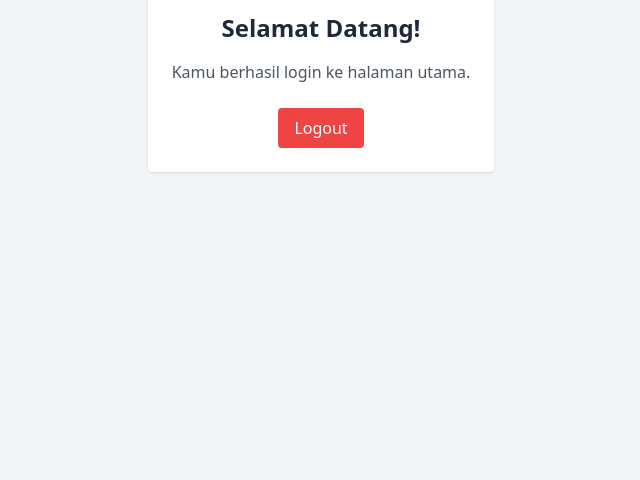
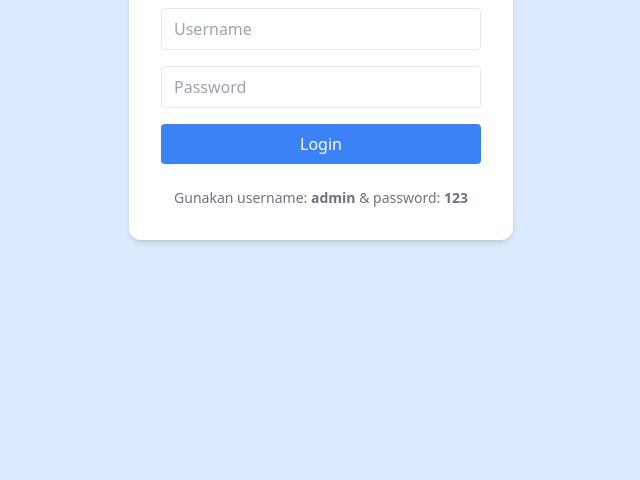
Before and after one commit to DHZZZZ/aboutme, a plain HTML site: page login.html in a window 1280 px wide. Shown: the part 320-800 px from the top of the page, without its empty margins (319-959 px from the left). Drawn offline with nearby package versions, Linux system fonts and the light colour scheme.

Commit message:
Update login.html

```diff
--- a/login.html
+++ b/login.html
@@ -3,7 +3,30 @@
 <head>
   <meta charset="UTF-8" />
   <meta name="viewport" content="width=device-width, initial-scale=1.0"/>
-  <title>Halaman Utama</title>
+  <title>Login</title>
+  <script src="https://cdn.tailwindcss.com"></script>
+</head>
+<body class="bg-blue-100 min-h-screen flex items-center justify-center">
+
+  <div class="bg-white p-8 rounded-xl shadow-md w-full max-w-sm">
+    <h1 class="text-2xl font-bold text-center text-blue-700 mb-6">Login</h1>
+
+    <form onsubmit="login(event)" class="space-y-4">
+      <input type="text" id="username" placeholder="Username" required
+        class="w-full border px-3 py-2 rounded focus:outline-none focus:ring-2 focus:ring-blue-400" />
+
+      <input type="password" id="password" placeholder="Password" required
+        class="w-full border px-3 py-2 rounded focus:outline-none focus:ring-2 focus:ring-blue-400" />
+
+      <button type="submit"
+        class="w-full bg-blue-500 text-white py-2 rounded hover:bg-blue-600 transition">
+        Login
+      </button>
+    </form>
+
+    <p class="mt-6 text-sm text-gray-500 text-center">Gunakan username: <strong>admin</strong> & password: <strong>123</strong></p>
+  </div>
+
   <script>
     function login(event) {
       event.preventDefault();
@@ -19,24 +42,6 @@
       }
     }
   </script>
-  <script src="https://cdn.tailwindcss.com"></script>
-</head>
-<body class="bg-gray-100 min-h-screen flex items-center justify-center">
-
-  <div class="bg-white p-6 rounded shadow text-center">
-    <h1 class="text-2xl font-bold text-gray-800 mb-4">Selamat Datang!</h1>
-    <p class="text-gray-600 mb-6">Kamu berhasil login ke halaman utama.</p>
-    <button onclick="logout()" class="bg-red-500 text-white px-4 py-2 rounded hover:bg-red-600">
-      Logout
-    </button>
-  </div>
-
-  <script>
-    function logout() {
-      localStorage.removeItem("isLoggedIn");
-      window.location.href = "login.html";
-    }
-  </script>
 
 </body>
 </html>
```
Lines whose indentation alone changed are shown as unchanged.
